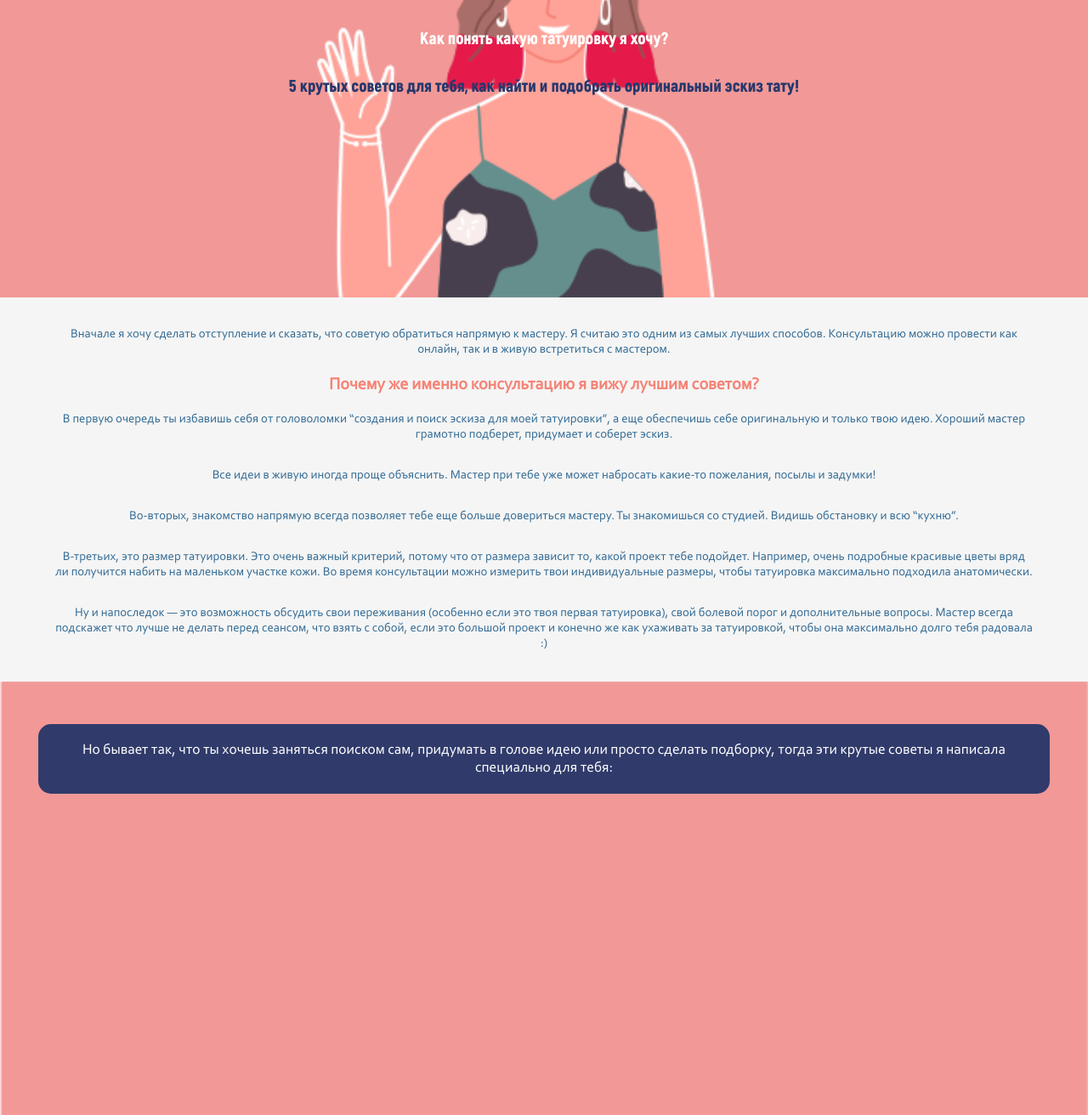
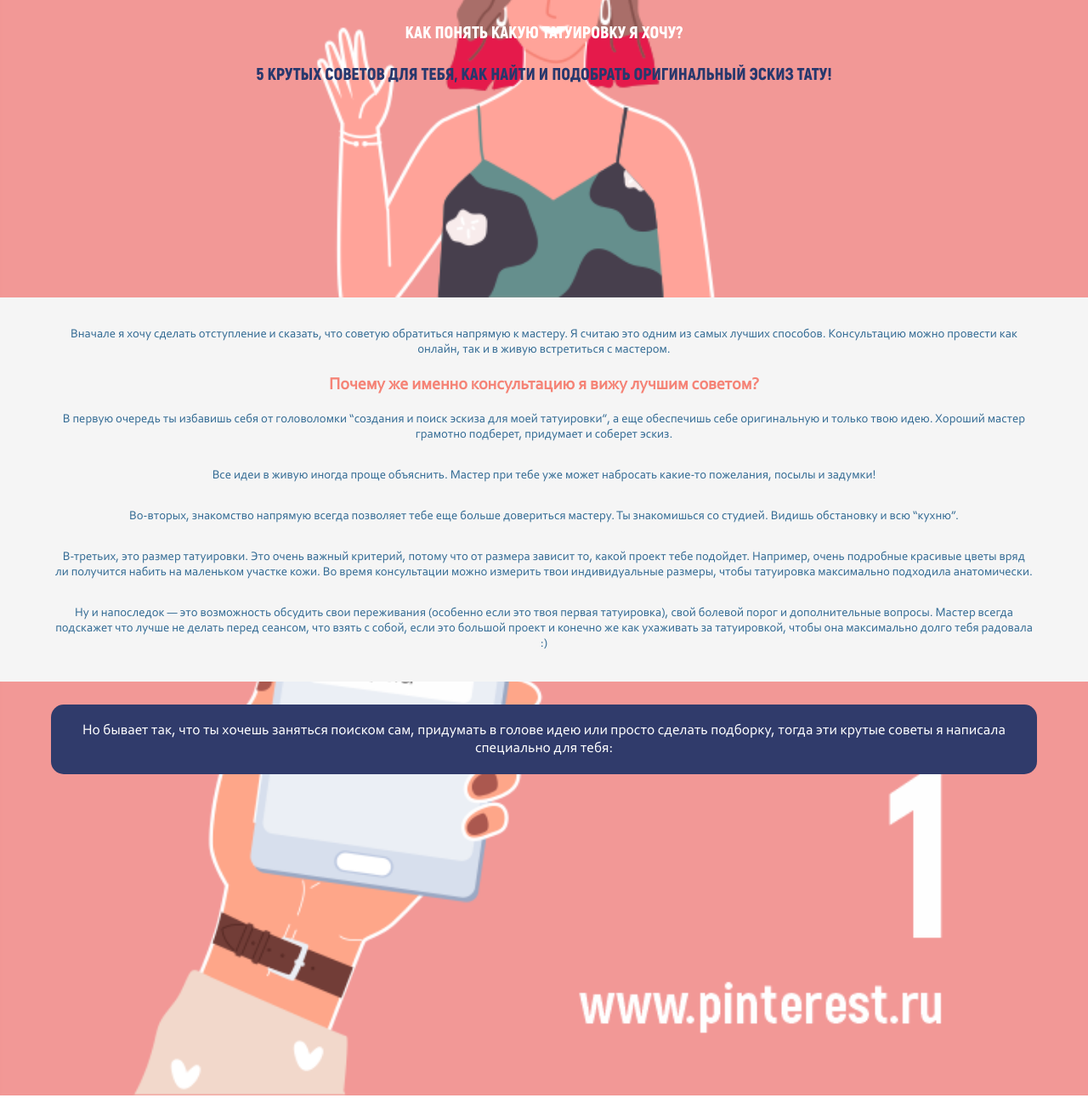
Before and after one commit to biemsday/gift, a plain HTML site: page index.html in a window 1280 px wide. Shown: the whole page at 85% size. After the commit the page ends 1289 px from the top, so only its background shows below. Drawn offline with Linux system fonts and the light colour scheme.

Commit message:
remaster

```diff
--- a/index.html
+++ b/index.html
@@ -11,8 +11,8 @@
 <body>
     <div id="main-container">
         <div class="block _1">
-            <h1 class="title">Как понять какую татуировку я хочу?</h1>
-            <h1 class="sub_title">5 крутых советов для тебя, как найти и подобрать оригинальный эскиз тату!</h1>
+            <h1 class="title">КАК ПОНЯТЬ КАКУЮ ТАТУИРОВКУ Я ХОЧУ?</h1>
+            <h1 class="sub title">5 КРУТЫХ СОВЕТОВ ДЛЯ ТЕБЯ, КАК НАЙТИ И ПОДОБРАТЬ ОРИГИНАЛЬНЫЙ ЭСКИЗ ТАТУ!</h1>
         </div>
         <div class="block _2">
             <p>Вначале я хочу сделать отступление и сказать, что советую обратиться напрямую к мастеру. Я считаю это одним из самых лучших способов. Консультацию можно провести как онлайн, так и в живую встретиться с мастером. </p>
@@ -26,7 +26,7 @@
                 проект и конечно же как ухаживать за татуировкой, чтобы она максимально долго тебя радовала :)</p>
         </div>
         <div class="block _3">
-            <p class="blue_plat">Но бывает так, что ты хочешь заняться поиском сам, придумать в голове идею или просто сделать подборку, тогда эти крутые советы я написала специально для тебя:</p>
+            <p class="blue plat">Но бывает так, что ты хочешь заняться поиском сам, придумать в голове идею или просто сделать подборку, тогда эти крутые советы я написала специально для тебя:</p>
         </div>
         <!-- <div class="block _4"></div>
         <div class="block _5"></div> -->
--- a/style/style.css
+++ b/style/style.css
@@ -10,6 +10,35 @@
     src: url("../fonts/Akrobat-Black.otf") format("truetype");
     font-style: normal;
     font-weight: normal;
+}
+
+@font-face {
+    font-family: "Akrobat-ExtraBold";
+    src: url("../fonts/Akrobat-ExtraBold.otf") format("truetype");
+    font-style: normal;
+    font-weight: normal;
+}
+
+html {
+    margin: 0 auto;
+    padding: 0;
+}
+
+p,
+h1,
+h2,
+h3 {
+    padding-left: 20px;
+    padding-right: 20px;
+}
+
+p {
+    font-size: 11pt;
+    padding: 15px 65px 15px 65px;
+    margin: 0;
+    background-color: transparent;
+    color: #336B94;
+    font-family: "Corbel";
 }
 
 body {
@@ -25,41 +54,11 @@
     font-family: "Akrobat-Black";
 }
 
-    .title {
-        color: white;
-        top: 0px;
-        padding: 32px 10px 0 10px;
-    }
-
-    .sub_title {
-        display: block;
-        color: #27386D;
-        padding: 32px 10px 0 10px;
-    }
-
-    .blue_plat {
-        color: white;
-        padding: 20px;
-        margin: 0 45px 0 45px;
-        font-size: 13pt;
-        background-color: rgb(48 59 107);
-        border-radius: 15px;
-    }
-
 h2 {
     font-size: 15pt;
     padding: 5px 65px 5px 65px;
     margin: 0;
     color: #f58376;
-        font-family: "Corbel";
-    }
-
-    p {
-        font-size: 11pt;
-        padding: 15px 65px 15px 65px;
-        margin: 0;
-        background-color: transparent;
-        color: #336B94;
     font-family: "Corbel";
 }
 
@@ -82,6 +81,9 @@
     text-align: center;
 }
 
+
+/*block_1*/
+
 div._1 {
     background-image: url(../img/1.png);
     background-color: #F29896;
@@ -93,6 +95,18 @@
     border: none;
 }
 
+.title {
+    color: white;
+    padding-top: 25px;
+}
+
+.sub {
+    color: #27386D;
+}
+
+
+/*block_2*/
+
 div._2 {
     background-color: whitesmoke;
     padding: 20px 0 20px 0;
@@ -100,12 +114,27 @@
     border: none;
 }
 
+
+/*block_3*/
+
 div._3 {
     background-image: url(../img/2.png);
-        background-color: transparent;
+    background-color: #F29896;
     background-size: 100%;
+    background-position: bottom;
     background-repeat: no-repeat;
+    width: auto;
     height: 460px;
     border: none;
-        padding-top: 50px;
+    padding-top: 27px;
+    padding-right: 60px;
+    padding-left: 60px;
 }
+
+.blue {
+    color: white;
+    padding: 20px;
+    font-size: 13pt;
+    background-color: rgb(48 59 107);
+    border-radius: 15px;
+}
```
Lines whose indentation alone changed are shown as unchanged.
